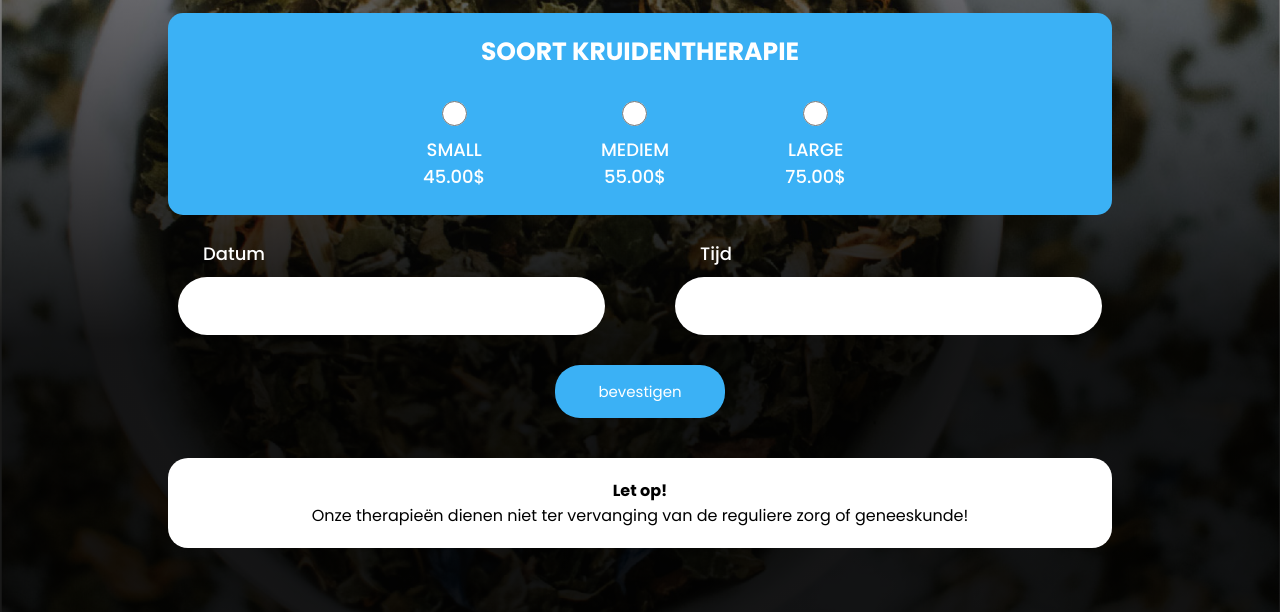
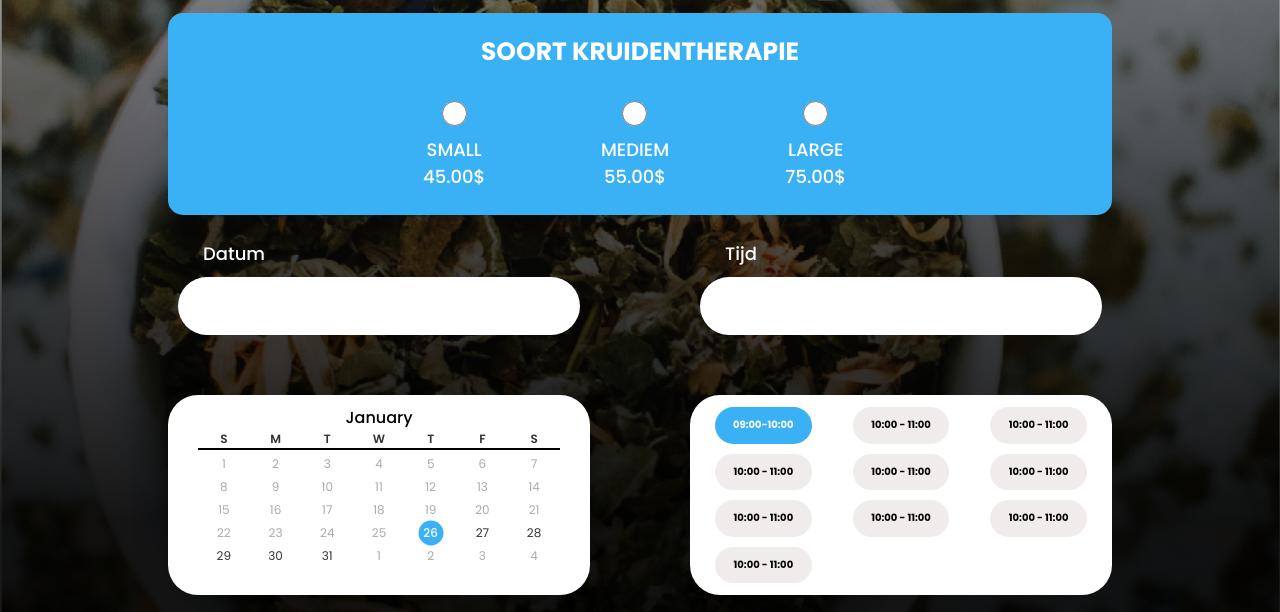
Before and after one commit to MustaphaBousilDev/appoinment, a plain HTML site: page resirvation_2.html in a window 1280 px wide. Shown: the part 500-1112 px from the top of the page. Drawn offline with nearby package versions, Linux system fonts and the light colour scheme.

Commit message:
add calendar

```diff
--- /dev/null
+++ b/css/calendar.css
@@ -0,0 +1,101 @@
+/* Import Google font - Poppins */
+@import url('https://fonts.googleapis.com/css2?family=Poppins:wght@400;500;600&display=swap');
+*{
+  margin: 0;
+  padding: 0;
+  box-sizing: border-box;
+  font-family: 'Poppins', sans-serif;
+}
+.wrapper{
+
+  background: #fff;
+  border-radius: 30px;
+  box-shadow: 0 15px 40px rgba(0,0,0,0.12);
+  padding: 10px 30px;
+}
+.wrapper header{
+  display: flex;
+  align-items: center;
+
+  justify-content: center;
+}
+header .icons{
+  display: flex;
+}
+header .icons span{
+  height: 38px;
+  width: 38px;
+  margin: 0 1px;
+  cursor: pointer;
+  color: #878787;
+  text-align: center;
+  line-height: 38px;
+  font-size: 1.9rem;
+  user-select: none;
+  border-radius: 50%;
+}
+.icons span:last-child{
+  margin-right: -10px;
+}
+header .icons span:hover{
+  background: #f2f2f2;
+}
+header .current-date{
+  font-size: 1rem;
+  font-weight: 500;
+  text-align: center;
+}
+.calendars{
+  padding:0px;
+}
+.calendars ul{
+  display: flex;
+  flex-wrap: wrap;
+  list-style: none;
+  text-align: center;
+}
+.calendars .days{
+  margin-bottom: 20px;
+}
+.calendars li{
+  color: #333;
+  width: calc(100% / 7);
+  font-size: 12px;
+}
+.calendars .weeks{
+    border-bottom: 2px solid #000;
+}
+.calendars .weeks li{
+  font-weight: 600;
+  cursor: default;
+}
+.calendars .days li{
+  z-index: 1;
+  cursor: pointer;
+  position: relative;
+  margin-top: 5px;
+}
+.days li.inactive{
+  color: #aaa;
+}
+.days li.active{
+  color: #fff;
+  font-weight: 500;
+}
+.days li::before{
+  position: absolute;
+  content: "";
+  left: 50%;
+  top: 50%;
+  height: 25px;
+  width: 25px;
+  z-index: -1;
+  border-radius: 50%;
+  transform: translate(-50%, -50%);
+}
+.days li.active::before{
+  background: rgb(59, 177, 245);
+}
+.days li:not(.active):hover::before{
+  background: #f2f2f2;
+}
--- a/css/resirvation_2.css
+++ b/css/resirvation_2.css
@@ -1,3 +1,123 @@
 .resirvation__app{
     background-image:url('../imgs/small_kruidenngeneeskunde_order.jpg');
 }
+
+.date__father{
+    display: flex;
+    gap: 70px;
+    margin-bottom: 35px;
+}
+.__new{
+    display: flex;
+    justify-content: space-between;
+    gap: 50px;
+    padding: 5px 0;
+    flex-wrap: wrap;
+}
+.__new-left{
+width: calc(50% - 50px) !important;
+padding: 10px;
+}
+
+
+
+
+
+
+
+ .calendar{
+    width: 50%;
+    background-color: red;
+
+    border-radius: 30px;
+    width: calc(50% - 50px);
+}
+ .date{
+    border-radius: 30px;
+    width: 50%;
+    width: calc(50% - 50px);
+    background-color: #fff;
+    padding: 12px 60px;
+    display: flex;
+    flex-wrap: wrap;
+    justify-content: space-between;
+    height: 200px;
+
+}
+
+ .date .time{
+    width:26% ;
+    background-color: rgb(241 236 236);
+    border-radius: 30px;
+    margin-bottom: 10px;
+    position: relative;
+}
+.date .time.active{
+    background-color: rgb(59, 177, 245);
+
+}
+.date .time.active label{
+    color:#fff;
+}
+.date .time:last-of-type{
+    margin-bottom: 0;
+}
+
+ .date .time input:checked + label {
+    background-color: rgb(98, 177, 241);
+    color: #fff;
+
+}
+ .date .time label{
+    color: black;
+    border-radius: 30px;
+    font-size: 10px;
+    font-weight: bold;
+    width: 100%;
+    height: 100%;
+    display: flex;
+    align-items: center;
+    justify-content: center;
+    text-align: center;
+    position: absolute;
+
+}
+ .date .time input{
+    display: none;
+}
+
+
+
+
+@media screen and (max-width: 800px){
+
+    .__new-left{
+        width: 100% !important;
+    }
+
+    .calendar{
+        width: 100% !important;
+        order: 2;
+        margin-top: 33px;
+    }
+
+    .date{
+        width: 100% !important;
+        padding: 12px 20px;
+        order: 4;
+        margin-top: 33px;
+    }
+
+    .order__1{
+        order: 1;
+    }
+    .order__3{
+        order: 3;
+    }
+}
+
+@media screen and ((min-width:801px )and  (max-width: 1400px)){
+    .date{
+        padding: 12px 25px;
+    }
+}
--- /dev/null
+++ b/js/calendar.js
@@ -0,0 +1,61 @@
+const daysTag = document.querySelector(".days"),
+currentDate = document.querySelector(".current-date"),
+prevNextIcon = document.querySelectorAll(".icons span");
+
+// getting new date, current year and month
+let date = new Date(),
+currYear = date.getFullYear(),
+currMonth = date.getMonth();
+
+// storing full name of all months in array
+const months = ["January", "February", "March", "April", "May", "June", "July",
+              "August", "September", "October", "November", "December"];
+
+const renderCalendar = () => {
+    let firstDayofMonth = new Date(currYear, currMonth, 1).getDay(); // getting first day of month(0)
+    console.log(firstDayofMonth);
+    let lastDateofMonth = new Date(currYear, currMonth + 1, 0).getDate() // getting last date of month
+    let lastDayofMonth = new Date(currYear, currMonth, lastDateofMonth).getDay() // getting last day of month
+    console.log(lastDayofMonth)
+    let lastDateofLastMonth = new Date(currYear, currMonth, 0).getDate(); // getting last date of previous month
+    console.log(lastDateofLastMonth)
+    let liTag = "";
+
+    for (let i = firstDayofMonth; i > 0; i--) { // creating li of previous month last days
+        liTag += `<li class="inactive">${lastDateofLastMonth - i + 1}</li>`;
+    }
+
+    for (let i = 1; i <= lastDateofMonth; i++) { // creating li of all days of current month
+        // adding active class to li if the current day, month, and year matched
+        let isToday = i === date.getDate() && currMonth === new Date().getMonth()
+                     && currYear === new Date().getFullYear() ? "active" : "";
+        let disabled = i < date.getDate() && currMonth === new Date().getMonth() &&  currYear === new Date().getFullYear() ? "inactive" : "";
+        liTag += `<li class="${isToday} ${disabled}">${i}</li>`;
+    }
+
+    for (let i = lastDayofMonth; i < 6; i++) { // creating li of next month first days
+        liTag += `<li class="inactive">${i - lastDayofMonth + 1}</li>`
+    }
+    //currentDate.innerText = `${months[currMonth]} ${currYear}`; // passing current mon and yr as currentDate text
+    currentDate.innerText = `${months[currMonth]}`; // passing current mon and yr as currentDate text
+
+    daysTag.innerHTML = liTag;
+}
+renderCalendar();
+
+prevNextIcon.forEach(icon => { // getting prev and next icons
+    icon.addEventListener("click", () => { // adding click event on both icons
+        // if clicked icon is previous icon then decrement current month by 1 else increment it by 1
+        currMonth = icon.id === "prev" ? currMonth - 1 : currMonth + 1;
+
+        if(currMonth < 0 || currMonth > 11) { // if current month is less than 0 or greater than 11
+            // creating a new date of current year & month and pass it as date value
+            date = new Date(currYear, currMonth, new Date().getDate());
+            currYear = date.getFullYear(); // updating current year with new date year
+            currMonth = date.getMonth(); // updating current month with new date month
+        } else {
+            date = new Date(); // pass the current date as date value
+        }
+        renderCalendar(); // calling renderCalendar function
+    });
+});
--- a/resirvation_2.html
+++ b/resirvation_2.html
@@ -9,6 +9,7 @@
     <link rel="stylesheet" href="css/components/footer.css">
     <link rel="stylesheet" href="css/reservation.css">
     <link rel="stylesheet" href="css/resirvation_2.css">
+    <link rel="stylesheet" href="css/calendar.css">
     <title>Document</title>
 </head>
 <body>
@@ -83,16 +84,77 @@
                     </div>
                 </div>
             </div>
-            <div class="row">
-                <div class="left">
+            <div class="row __new">
+                <div class="left __new-left order__1">
                     <label class="label" for="">Datum</label>
                     <input class="input" id="" name="" type="text">
                 </div>
-                <div class="left">
+                <div class="left __new-left order__3">
                     <label class="label" for="">Tijd</label>
                     <input class="input" id="" name="" type="text">
                 </div>
+                <div class="calendar wrapper">
+                    <header>
+                        <p class="current-date"></p>
+                    </header>
+                    <div class="calendars">
+                        <ul class="weeks">
+                          <li>S</li>
+                          <li>M</li>
+                          <li>T</li>
+                          <li>W</li>
+                          <li>T</li>
+                          <li>F</li>
+                          <li>S</li>
+                        </ul>
+                    <ul class="days"></ul>
+                      </div>
+                </div>
+                <div class="date">
+                    <div class="time active">
+                        <input class="input__time " id="1" type="radio">
+                        <label for="1">09:00-10:00</label>
+                    </div>
+                    <div class="time">
+                        <input class="input__time" id="2" type="radio">
+                        <label for="2">10:00 - 11:00</label>
+                    </div>
+                    <div class="time">
+                        <input class="input__time" id="3" type="radio">
+                        <label for="3">10:00 - 11:00</label>
+                    </div>
+                    <div class="time">
+                        <input class="input__time" id="4" type="radio">
+                        <label for="4">10:00 - 11:00</label>
+                    </div>
+                    <div class="time">
+                        <input class="input__time" id="5" type="radio">
+                        <label for="5">10:00 - 11:00</label>
+                    </div>
+                    <div class="time">
+                        <input class="input__time" id="6" type="radio">
+                        <label for="6">10:00 - 11:00</label>
+                    </div>
+                    <div class="time">
+                        <input class="input__time" id="7" type="radio">
+                        <label for="7">10:00 - 11:00</label>
+                    </div>
+                    <div class="time">
+                        <input class="input__time" id="8" type="radio">
+                        <label for="8">10:00 - 11:00</label>
+                    </div>
+                    <div class="time">
+                        <input class="input__time" id="9" type="radio">
+                        <label for="9">10:00 - 11:00</label>
+                    </div>
+                    <div class="time">
+                        <input class="input__time" id="10" type="radio">
+                        <label for="10">10:00 - 11:00</label>
+                    </div>
+                </div>
             </div>
+            <!-- callendar -->
+
             <div class="sub"><button class="btn__submit">bevestigen</button></div>
             <div class="notu__app">
                 <h4>Let op!</h4>
@@ -147,5 +209,6 @@
 </div>
 
 <script src="js/reservation.js"></script>
+<script src="js/calendar.js"></script>
 </body>
 </html>
```
Also changed, not shown: reservation.html (+3 -0 lines).
